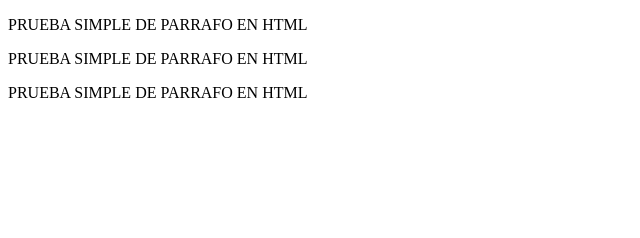
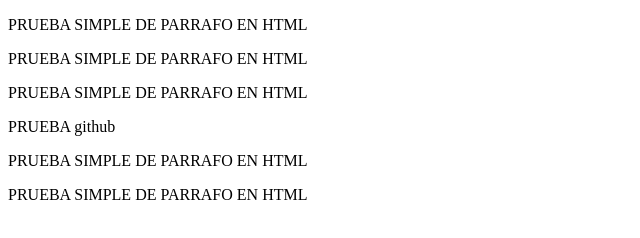
Before and after one commit to ROCA1984/proyectoDemoCursoPrework, a plain HTML site: page index.html in a window 1280 px wide. Shown: the whole page, without its empty margins (0-640 px from the left). Drawn offline with Linux system fonts and the light colour scheme.

Commit message:
cambios agregados sitio de prueba

```diff
--- a/index.html
+++ b/index.html
@@ -11,5 +11,10 @@
     <p>PRUEBA SIMPLE DE PARRAFO EN HTML</p>
     <p>PRUEBA SIMPLE DE PARRAFO EN HTML</p>
 
+    <p>PRUEBA github</p>
+    <p>PRUEBA SIMPLE DE PARRAFO EN HTML</p>
+    <p>PRUEBA SIMPLE DE PARRAFO EN HTML</p>
+
+
 </body>
 </html>
```
